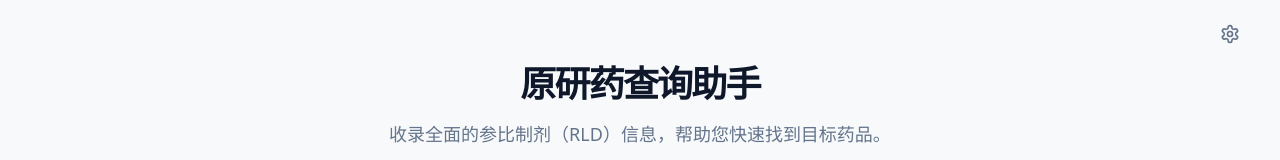
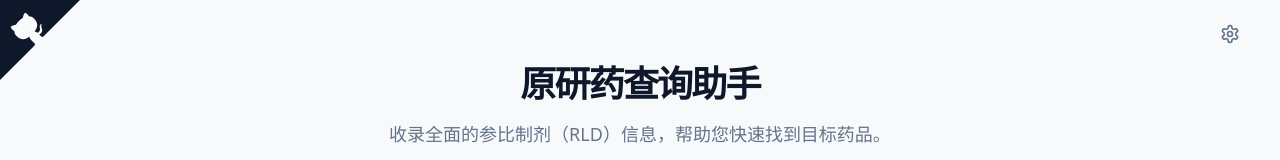
Before and after one commit to terranc/medicine-assistant, a React (Vite) app: page / in a window 1280 px wide. Shown: the top 160 px of the page. Built offline with nearby package versions, Linux system fonts and the light colour scheme; no server answers.

Commit message:
feat: Add GitHub corner link to HeroSearch
Integrates a visually appealing GitHub corner into the HeroSearch component. This provides a direct link to the project's source code repository on GitHub, enhancing discoverability and community engagement.

```diff
--- a/components/HeroSearch.tsx
+++ b/components/HeroSearch.tsx
@@ -77,6 +77,37 @@
     <>
       {/* Top Hero Content: Title, Desc, Tags */}
       <div className="bg-slate-50/50 relative">
+        {/* GitHub Corner - Top Left */}
+        <a
+          href="https://github.com/terranc/medicine-assistant"
+          target="_blank"
+          rel="noopener noreferrer"
+          className="absolute top-0 left-0 z-20 group"
+          aria-label="View source on GitHub"
+        >
+          <svg
+            width="80"
+            height="80"
+            viewBox="0 0 250 250"
+            className="fill-primary text-slate-50"
+            style={{ transform: 'scale(-1, 1)' }}
+            aria-hidden="true"
+          >
+            <path d="M0,0 L115,115 L130,115 L142,142 L250,250 L250,0 Z"></path>
+            <path
+              d="M128.3,109.0 C113.8,99.7 119.0,89.6 119.0,89.6 C122.0,82.7 120.5,78.6 120.5,78.6 C119.2,72.0 123.4,76.3 123.4,76.3 C127.3,80.9 125.5,87.3 125.5,87.3 C122.9,97.6 130.6,101.9 134.4,103.2"
+              fill="currentColor"
+              style={{ transformOrigin: '130px 106px' }}
+              className="octo-arm origin-[130px_106px]"
+            ></path>
+            <path
+              d="M115.0,115.0 C114.9,115.1 118.7,116.5 119.8,115.4 L133.7,101.6 C136.9,99.2 139.9,98.4 142.2,98.6 C133.8,88.0 127.5,74.4 143.8,58.0 C148.5,53.4 154.0,51.2 159.7,51.0 C160.3,49.4 163.2,43.6 171.4,40.1 C171.4,40.1 176.1,42.5 178.8,56.2 C183.1,58.6 187.2,61.8 190.9,65.4 C194.5,69.0 197.7,73.2 200.1,77.6 C213.8,80.2 216.3,84.9 216.3,84.9 C212.7,93.1 206.9,96.0 205.4,96.6 C205.1,102.4 203.0,107.8 198.3,112.5 C181.9,128.9 168.3,122.5 157.7,114.1 C157.9,116.9 156.7,120.9 152.7,124.9 L141.0,136.5 C139.8,137.7 141.6,141.9 141.8,141.8 Z"
+              fill="currentColor"
+              className="octo-body"
+            ></path>
+          </svg>
+        </a>
+
         {/* Settings Button - Top Right */}
         <button
           onClick={onOpenSettings}
```
